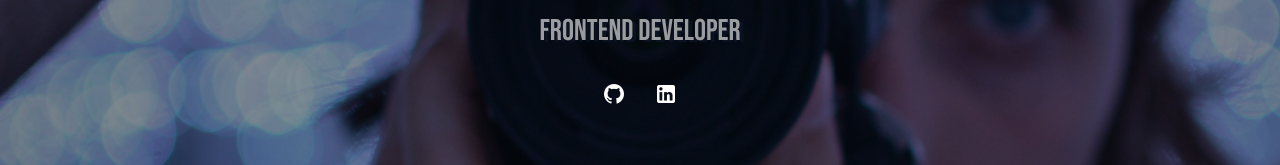
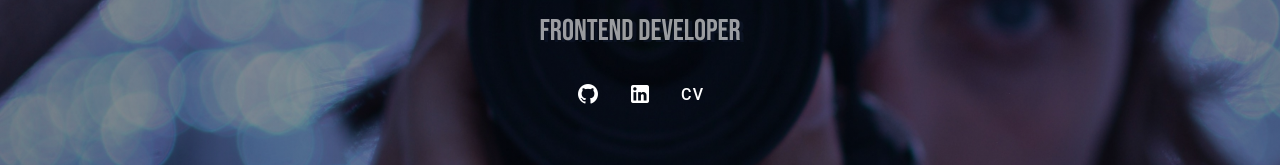
Before and after one commit to ilhankalac/portfolio-app, a Vue app: page / in a window 1280 px wide. Shown: the part 374-539 px from the top of the page. Built offline with nearby package versions, Linux system fonts and the light colour scheme; no server answers; the database is empty.

Commit message:
CV button on the initial page add

```diff
--- a/src/views/landingPage/Initial.vue
+++ b/src/views/landingPage/Initial.vue
@@ -78,6 +78,13 @@
           icon="mdi-linkedin"
           @click="openLink('https://www.linkedin.com/in/ilhankalac/')"
         />
+        <v-btn
+          variant="text"
+          icon="mdi-file"
+          @click="openLink('ilhan-kalac-resume.pdf')"
+        >
+          CV
+        </v-btn>
       </div>
     </div>
   </div>
```
Also changed, not shown: 1 other file (tests, documents, lock files or other folders).
